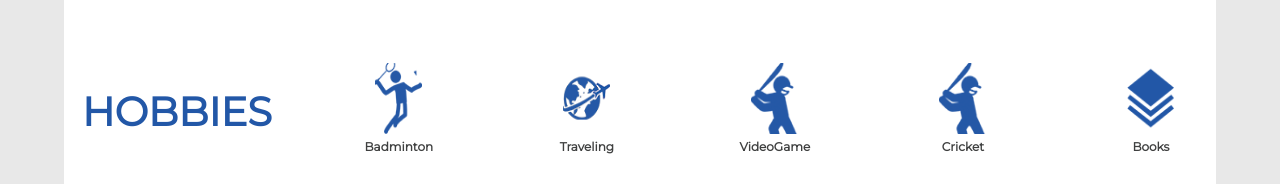
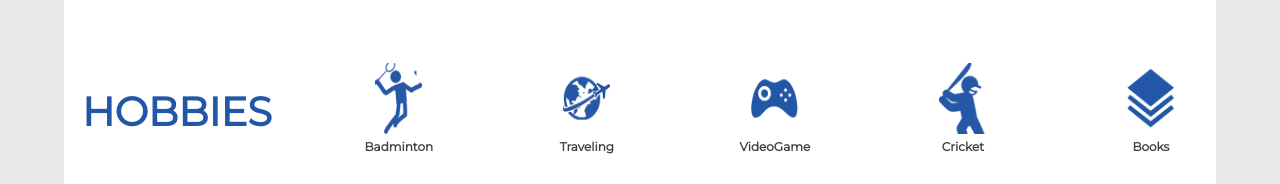
Before and after one commit to mustaqeem302/cv, a plain HTML site: page index.html in a window 1280 px wide. Shown: the part 2079-2263 px from the top of the page. Drawn offline with Linux system fonts and the light colour scheme.

Commit message:
Update index.html

```diff
--- a/index.html
+++ b/index.html
@@ -182,7 +182,7 @@
                 <p>Traveling</p>
             </div>
 
-            <div class="hobSectionRow"><img src="image/CricketIcon.png" alt="Video Game Icon">
+            <div class="hobSectionRow"><img src="image/gamingIcon.png" alt="Video Game Icon">
                 <p>VideoGame</p>
             </div>
 
```
